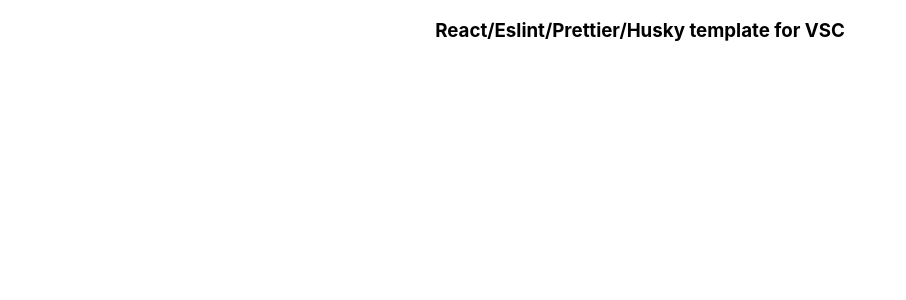
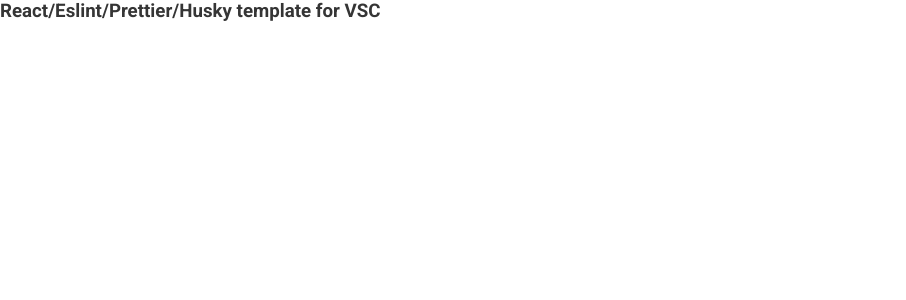
Before and after one commit to nicholas570/Hackathon_SEO, a React (Create React App) app: page / in a window 1280 px wide. Shown: the top 300 px of the page, without its empty margins (0-906 px from the left). Built offline with nearby package versions, Linux system fonts and the light colour scheme.

Commit message:
creating main-css file

```diff
--- a/src/App.css
+++ /dev/null
@@ -1,3 +0,0 @@
-.App {
-  text-align: center;
-}
--- a/src/App.jsx
+++ b/src/App.jsx
@@ -1,6 +1,4 @@
 import React from 'react';
-import './App.css';
-
 import Test from './Test';
 
 function App() {
--- a/src/index.css
+++ /dev/null
@@ -1,13 +0,0 @@
-body {
-  margin: 0;
-  font-family: -apple-system, BlinkMacSystemFont, 'Segoe UI', 'Roboto', 'Oxygen',
-    'Ubuntu', 'Cantarell', 'Fira Sans', 'Droid Sans', 'Helvetica Neue',
-    sans-serif;
-  -webkit-font-smoothing: antialiased;
-  -moz-osx-font-smoothing: grayscale;
-}
-
-code {
-  font-family: source-code-pro, Menlo, Monaco, Consolas, 'Courier New',
-    monospace;
-}
--- a/src/index.jsx
+++ b/src/index.jsx
@@ -1,7 +1,7 @@
 import React from 'react';
 import { hydrate, render } from 'react-dom';
 import App from './App';
-import './index.css';
+import './main.css';
 
 const rootElement = document.getElementById('root');
 if (rootElement.hasChildNodes()) {
--- /dev/null
+++ b/src/main.css
@@ -0,0 +1,37 @@
+@import url('https://fonts.googleapis.com/css2?family=Lobster&display=swap');
+@import url('https://fonts.googleapis.com/css2?family=Roboto:wght@100;300;400;500;700&display=swap');
+
+:root {
+  /* COLORS */
+  --cream-color: #f8ddbe;
+  --light-grey-font-background: #fdfdfd;
+  --light-grey-stroke: #e4e4e4;
+  --light-grey-background: #f2f2f2;
+}
+
+* {
+  margin: 0;
+  padding: 0;
+}
+
+html {
+  font-family: 'Roboto', sans-serif;
+  color: #353535;
+}
+
+h1 {
+  font-family: 'Lobster', cursive;
+  font-size: 1.563;
+  color: #fdfdfd;
+}
+
+h2 {
+  font-family: 'Lobster', cursive;
+  font-size: 1.25rem;
+}
+
+@media screen and (min-width: 768px) {
+  h1 {
+    font-size: 1.875rem;
+  }
+}
```
